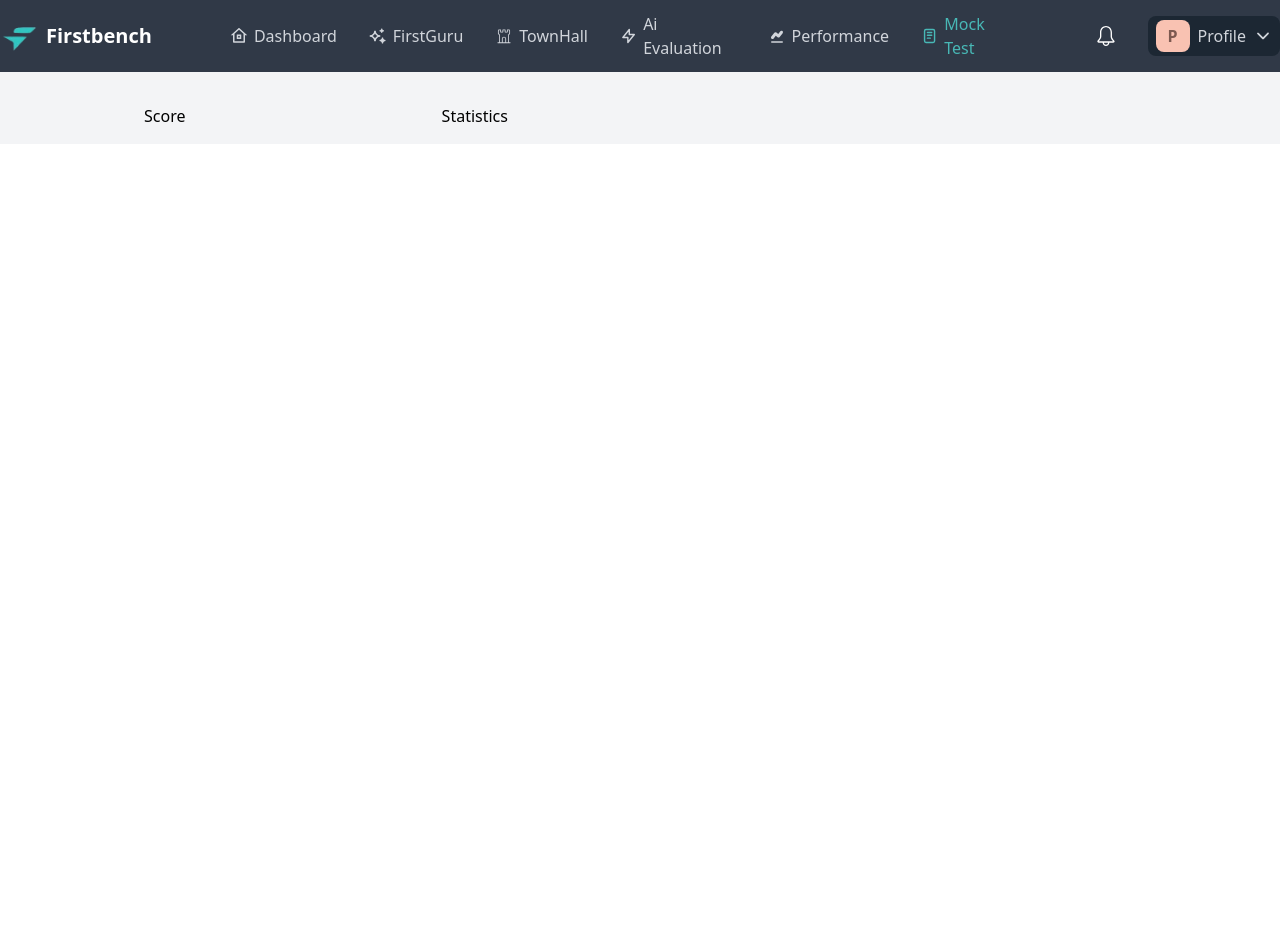
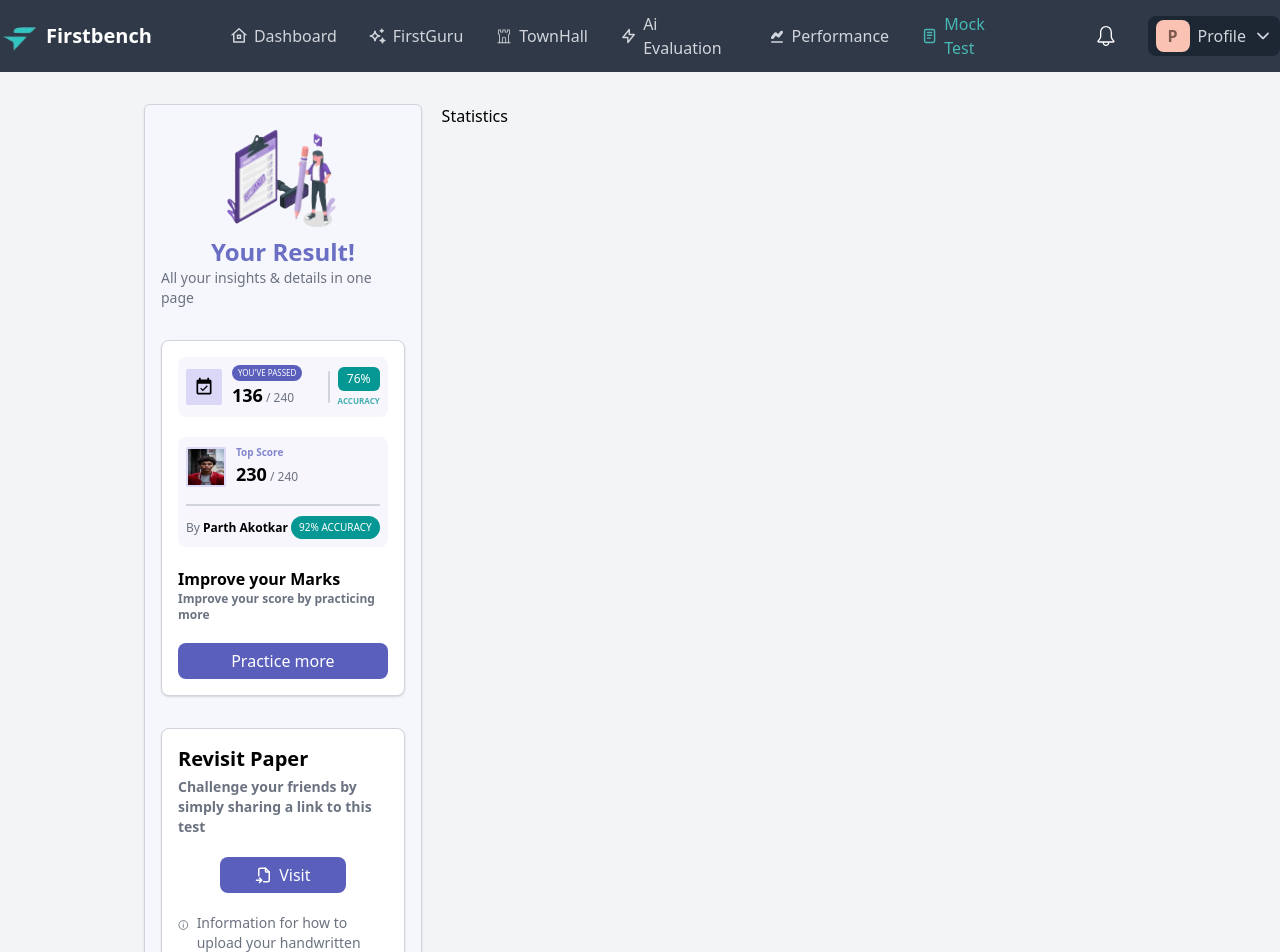
Before and after one commit to HimanshuS1nha/Firstbench-Internship-Task, a React (Vite) app: page / in a window 1280 px wide. Shown: the top 952 px of the page. Before the commit the page ends 800 px from the top, so only its background shows below. Built offline with nearby package versions, Linux system fonts and the light colour scheme.

Commit message:
Score component updated

```diff
--- a/src/components/Navbar.tsx
+++ b/src/components/Navbar.tsx
@@ -18,7 +18,7 @@ const Navbar = () => {
               className={`${
                 item.title === "Mock Test"
                   ? "text-[#48b8b6]"
-                  : "text-gray-300 group-hover:text-[#48b8b6]"
+                  : "text-gray-300 hover:text-[#48b8b6]"
               } flex gap-x-1.5 items-center cursor-pointer group delay-100 transition-all`}
               key={item.title}
             >
--- a/src/components/Score.tsx
+++ b/src/components/Score.tsx
@@ -1,5 +1,108 @@
+import { GrCircleInformation } from "react-icons/gr";
+import { MdEventAvailable } from "react-icons/md";
+import { TbFileImport } from "react-icons/tb";
+
 const Score = () => {
-  return <div className="w-[28%]">Score</div>;
+  return (
+    <div className="w-[28%] bg-[#f6f7fc] p-4 shadow-sm shadow-gray-300 border border-gray-300 rounded-md flex flex-col items-center gap-y-8">
+      <div className="flex flex-col items-center">
+        <img src="/result.png" alt="Result" className="w-[150px]" />
+        <p className="text-[#6a6fc3] font-semibold text-2xl">Your Result!</p>
+        <p className="text-gray-500 text-sm">
+          All your insights & details in one page
+        </p>
+      </div>
+
+      <div className="bg-white p-4 shadow-sm shadow-gray-300 border border-gray-300 rounded-lg w-full flex flex-col gap-y-5">
+        <div className="flex p-2 justify-between items-center bg-[#f7f6fc] rounded-lg">
+          <div className="flex items-center gap-x-2.5">
+            <div className="bg-[#dbd8f7] p-2 rounded-sm">
+              <MdEventAvailable color="black" size={20} />
+            </div>
+
+            <div className="flex flex-col">
+              <div className="bg-[#5a5fbc] px-1.5 py-0.5 rounded-full">
+                <p className="text-[8px] text-white">YOU&apos;VE PASSED</p>
+              </div>
+              <p className="text-gray-500 text-xs">
+                <span className="font-bold text-black text-lg">136</span> / 240
+              </p>
+            </div>
+          </div>
+
+          <div className="flex gap-x-2 items-center">
+            <div className="w-0.5 h-8 bg-gray-300 rounded-lg" />
+            <div className="flex flex-col gap-y-1">
+              <div className="bg-[#059794] p-1 rounded-md flex items-center justify-center">
+                <p className="text-white text-xs">76%</p>
+              </div>
+              <p className="text-[8px] text-[#41afae] font-extrabold">
+                ACCURACY
+              </p>
+            </div>
+          </div>
+        </div>
+
+        <div className="p-2 bg-[#f7f6fc] rounded-lg">
+          <div className="flex items-center gap-x-2.5 border-b-2 border-gray-300 pb-4">
+            <img
+              src="/user.png"
+              alt="Person"
+              className="size-10 rounded-sm border-2 border-[#dddaf7]"
+            />
+
+            <div className="flex flex-col">
+              <p className="text-[10px] text-[#8285cc] font-bold">Top Score</p>
+              <p className="text-gray-500 text-xs">
+                <span className="font-bold text-black text-lg">230</span> / 240
+              </p>
+            </div>
+          </div>
+
+          <div className="flex justify-between items-center pt-2.5">
+            <p className="text-gray-500 text-xs">
+              By <span className="font-bold text-black">Parth Akotkar</span>
+            </p>
+            <div className="bg-[#059794] py-1 px-2 rounded-full flex items-center justify-center">
+              <p className="text-white text-[10px]">92% ACCURACY</p>
+            </div>
+          </div>
+        </div>
+
+        <div className="flex flex-col">
+          <p className="font-bold">Improve your Marks</p>
+          <p className="text-gray-500 text-xs font-bold">
+            Improve your score by practicing more
+          </p>
+        </div>
+
+        <button className="bg-[#5a5fbc] text-white py-1.5 rounded-lg">
+          Practice more
+        </button>
+      </div>
+
+      <div className="bg-white p-4 shadow-sm shadow-gray-300 border border-gray-300 rounded-lg w-full flex flex-col items-center gap-y-5">
+        <div className="flex flex-col gap-y-1">
+          <p className="font-bold text-xl">Revisit Paper</p>
+          <p className="text-gray-500 text-sm font-semibold">
+            Challenge your friends by simply sharing a link to this test
+          </p>
+        </div>
+
+        <button className="bg-[#5a5fbc] text-white py-1.5 rounded-lg w-[60%] flex gap-x-1.5 items-center justify-center">
+          <TbFileImport color="white" size={18} />
+          Visit
+        </button>
+
+        <div className="flex gap-x-2">
+          <GrCircleInformation className="text-gray-500" size={24} />
+          <p className="text-gray-500 text-sm">
+            Information for how to upload your handwritten material in given
+          </p>
+        </div>
+      </div>
+    </div>
+  );
 };
 
 export default Score;
```
Also changed, not shown: public/result.png (added), public/user.png (added).
